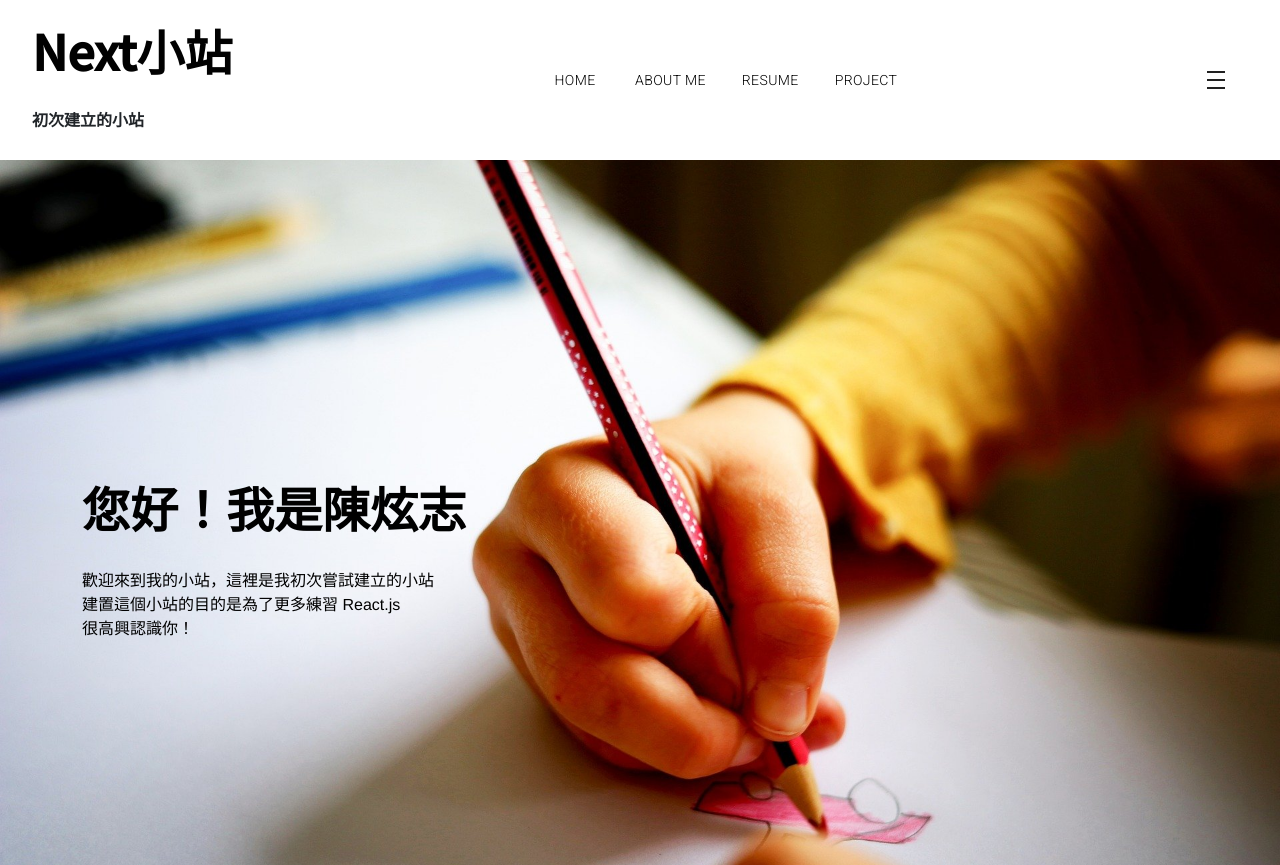
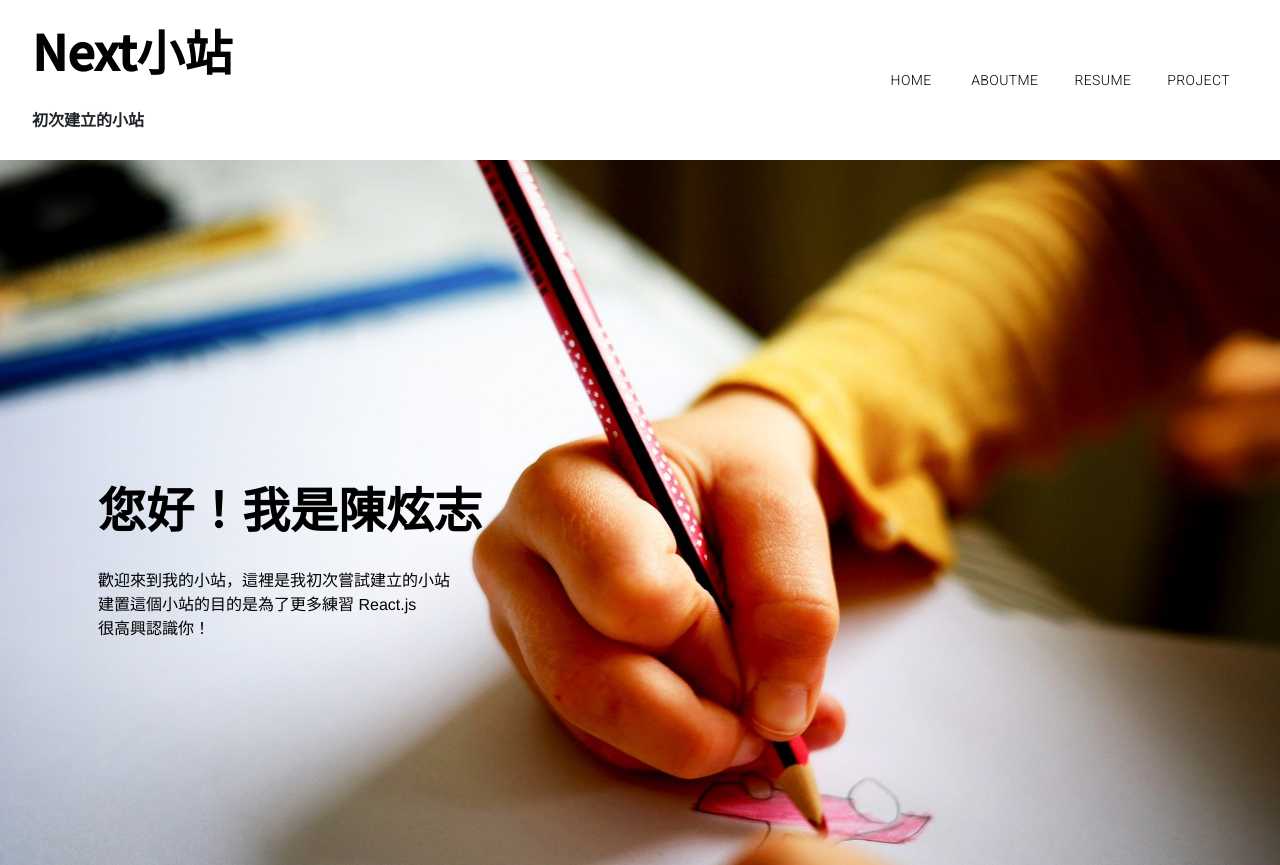
Before and after one commit to asa40618/index, a Next.js app: page / in a window 1280 px wide. Shown: the top 865 px of the page. Built offline with nearby package versions, Linux system fonts and the light colour scheme; a web font is replaced by a local one.

Commit message:
修正首頁跑版

```diff
--- a/components/layout/Header/headerPhoneNav/index.js
+++ b/components/layout/Header/headerPhoneNav/index.js
@@ -62,7 +62,7 @@ export default function HeaderPhoneNav() {
   )
 
   return (
-    <div>
+    <div className='d-sm-none'>
       {['right'].map((anchor) => (
         <div key={anchor}>
           <Button onClick={toggleDrawer(anchor, true)}>
--- a/components/layout/Header/index.js
+++ b/components/layout/Header/index.js
@@ -6,6 +6,7 @@ import { Button } from '@mui/material'
 import HeaderPhoneNav from './headerPhoneNav'
 
 export default function Header() {
+  const LinkString = ['AboutMe', 'Resume', 'Project']
   return (
     <>
       <div className={` ${style.headerBlock}`}>
@@ -24,23 +25,16 @@ export default function Header() {
                 <Link href="/">Home</Link>
               </Button>
             </li>
-            <li>
-              <Button>
-                <Link href="/aboutme">About Me</Link>
-              </Button>
-            </li>
-            <li>
-              <Button>
-                <Link href="/resume">Resume</Link>
-              </Button>
-            </li>
-            <li>
-              <Button>
-                <Link href="/project">Project</Link>
-              </Button>
-            </li>
+            {LinkString.map((text, index) => (
+              <li key={index}>
+                <Button>
+                  <Link href={`/${text}`}>{text}</Link>
+                </Button>
+              </li>
+            ))}
           </ul>
         </div>
+        {/* 手機板header，scss module 有設定手機板才出現 */}
         <HeaderPhoneNav />
       </div>
     </>
--- a/components/layout/homepage/homepage.module.scss
+++ b/components/layout/homepage/homepage.module.scss
@@ -6,8 +6,19 @@
   background-position: center;
 }
 .dialog {
+  padding: 1rem;
   color: black;
   p {
     margin-top: 2rem;
   }
+  @media  screen and (max-width: 480px) {
+    h1{
+      font-size: 2.5rem;
+      text-align: center;
+    }
+    background-color: rgba(255, 254, 254, 0.606);
+    p {
+      text-align: center;
+    }
+  }
 }
--- a/components/layout/homepage/index.js
+++ b/components/layout/homepage/index.js
@@ -1,13 +1,12 @@
 import React from 'react'
 import style from './homepage.module.scss'
-import Button from '@mui/material/Button'
 
 export default function Homepage() {
   return (
     <>
       <div className={style.main}>
         <div className="d-flex h-100 align-items-center container">
-          <div className={`${style.dialog} col-5`}>
+          <div className={`${style.dialog} `}>
             <div>
               <h1>您好！我是陳炫志</h1>
               <p>
```
